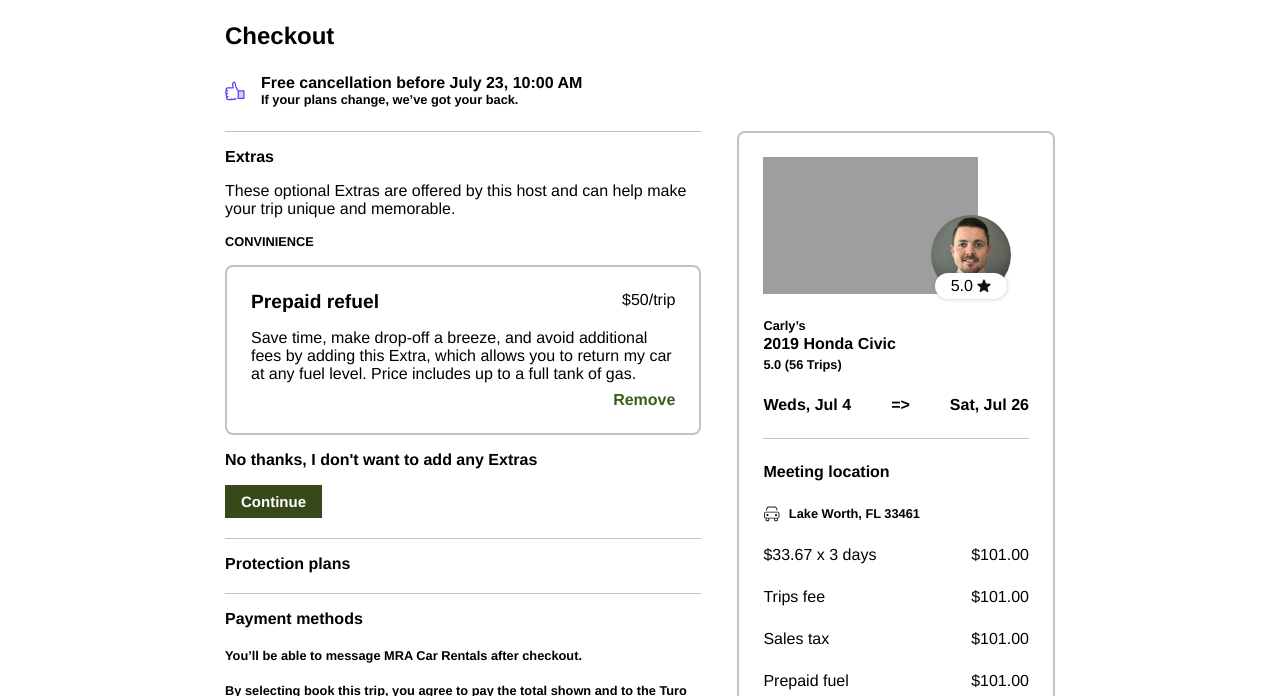
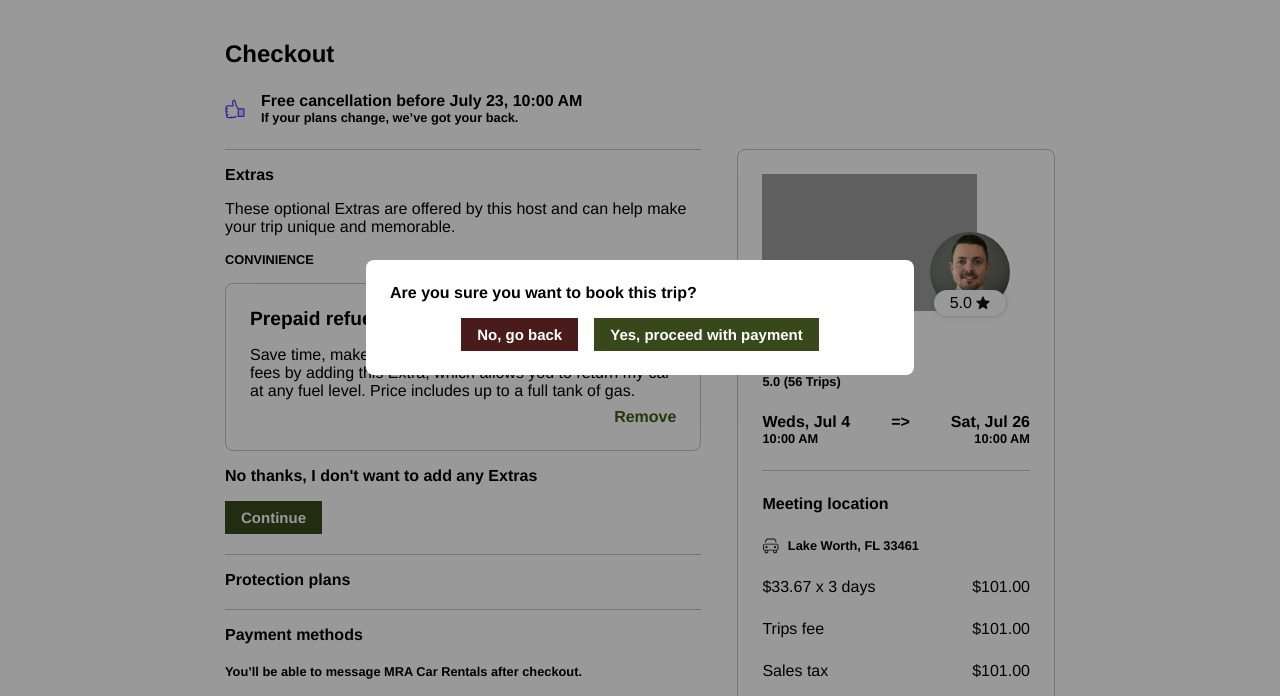
Before and after one commit to DonJerson/CarlyDesign, a plain HTML site: page checkout.html in a window 1280 px wide. Shown: the part 83-779 px from the top of the page. Drawn offline with Linux system fonts and the light colour scheme; grey boxes are pictures that could not be loaded.

Commit message:
added modal css

```diff
--- a/checkout.html
+++ b/checkout.html
@@ -5,7 +5,7 @@
 	<meta name="theme-color" content="#000000" />
     <meta name="viewport" content="width=device-width, initial-scale=1" />
     <meta name="description" content="El mejor mercado para alquilar vehículos"  />
-
+l
     <title>Carly Design</title>
 
     <link rel="stylesheet" href="css/main.css" type="text/css" />
@@ -15,6 +15,17 @@
   </head>
 
   <body>
+	<modal>
+				  <modalcard>
+		<h5>Are you sure you want to book this trip?</h5>
+		<row class="jcc" style="column-gap: 16px;">
+			<squareButton class="redButton pc">No, go back</squareButton>
+		  <squareButton class="greenButton">Yes, proceed with payment</squareButton>
+
+		</row>
+	  </modalcard>
+
+	</modal>
     <navbar class="container-fluid navbar jcb aic">
       <h3 class="pc">Carly</h3>
       <p class="pc">Login</p>
@@ -140,9 +151,15 @@
               <h6 class="mt-1">5.0 (56 Trips)</h6>
 
               <row class="my-l jcb">
-                <h5>Weds, Jul 4</h5>
+       <column>         <h5>Weds, Jul 4</h5>
+
+		<h6>10:00 AM</h6>
+	</column>
                 <h5>=></h5>
+				<column>
                 <h5>Sat, Jul 26</h5>
+				<row class="jce"><h6>10:00 AM</h6></row>
+			</column>
               </row>
 
               <line></line>
@@ -247,13 +264,17 @@
 
 	        <h6 class="mt-1">5.0 (56 Trips)</h6>
 
-			<row>
-				<row class="my-l jcb" style="width: 250px">
-				  <h5>Weds, Jul 4</h5>
-				  <h5>=></h5>
-				  <h5>Sat, Jul 26</h5>
-				</row>
-			  </row>
+			<row class="my-l jcb" style="width: 250px;">
+				<column>         <h5>Weds, Jul 4</h5>
+
+				 <h6>10:00 AM</h6>
+			 </column>
+						 <h5>=></h5>
+						 <column>
+						 <h5>Sat, Jul 26</h5>
+						 <row class="jce"><h6>10:00 AM</h6></row>
+					 </column>
+					   </row>
 			</column>
 			<selectionCard class="relative">
                 <profileRatedBox
@@ -401,5 +422,32 @@
               </row>
       </mobilewrapper>
     </container>
+
+	<script>
+
+		// Get the modal
+		var modal =document.querySelector("body > modal")
+
+
+
+		var redButton = 	document.querySelector("body > modal > modalcard > row > squarebutton.redButton.pc")
+
+
+
+		// When the user clicks on <span> (x), close the modal
+			console.log("boton rojo", redButton)
+			redButton.onclick = function() {
+		  modal.style.display = "none";
+		}
+
+		// When the user clicks anywhere outside of the modal, close it
+		window.onclick = function(event) {
+		  if (event.target == modal) {
+		    modal.style.display = "none";
+		  }
+		}
+
+
+	</script>
   </body>
 </html>
--- a/css/layout.css
+++ b/css/layout.css
@@ -24,9 +24,42 @@ squareButton {
   color: white;
   cursor: pointer;
 }
-
+.redButton {
+  background-color: rgb(73, 27, 27);
+  color: white;
+  cursor: pointer;
+}
+.redButton:hover {
+  background-color: rgb(140, 0, 0);
+}
 .greenButton:hover {
   background-color: rgb(46, 92, 0);
+}
+/* MODAL */
+
+modal {
+  display: flex;
+  justify-content: center;
+  align-items: center;
+  position: fixed;
+  z-index: 1;
+  left: 0;
+  top: 0;
+  width: 100%;
+  height: 100%;
+  overflow: auto;
+  background-color: rgb(0, 0, 0);
+  background-color: rgba(0, 0, 0, 0.4);
+}
+modalcard {
+  display: flex;
+  flex-direction: column;
+  gap: 16px;
+  background-color: white;
+  padding: 24px;
+  border-radius: 8px;
+  width: 100%;
+  max-width: 500px;
 }
 
 /* LAYOUT CSS */
@@ -98,7 +131,7 @@ roundedCard {
   padding: 24px;
   width: 100%;
   border-style: solid;
-  border-width: 2px;
+  border-width: 1px;
 }
 selectionCard {
   display: flex;
@@ -115,6 +148,7 @@ column {
   flex-direction: column;
 }
 .highlight {
+  cursor: pointer;
   transition: border-color 0.3s;
 }
 .highlight:hover {
```
